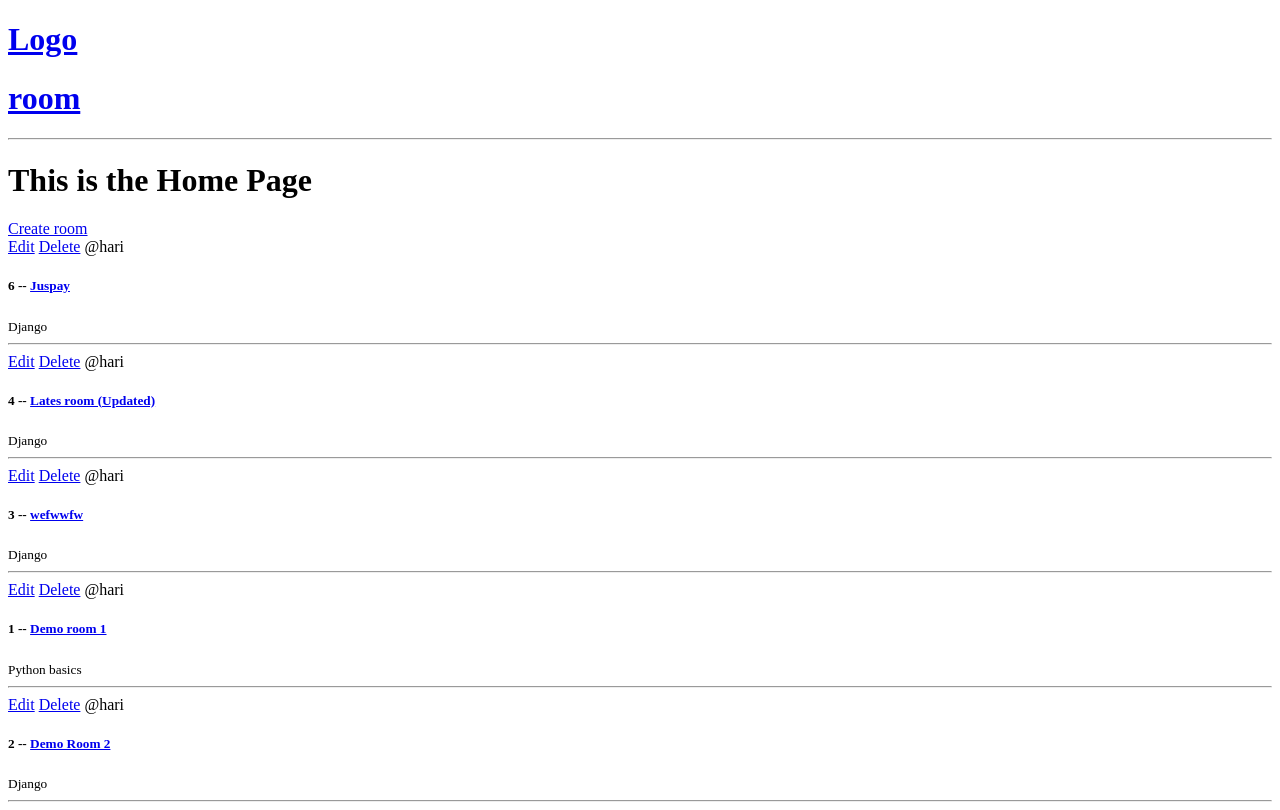
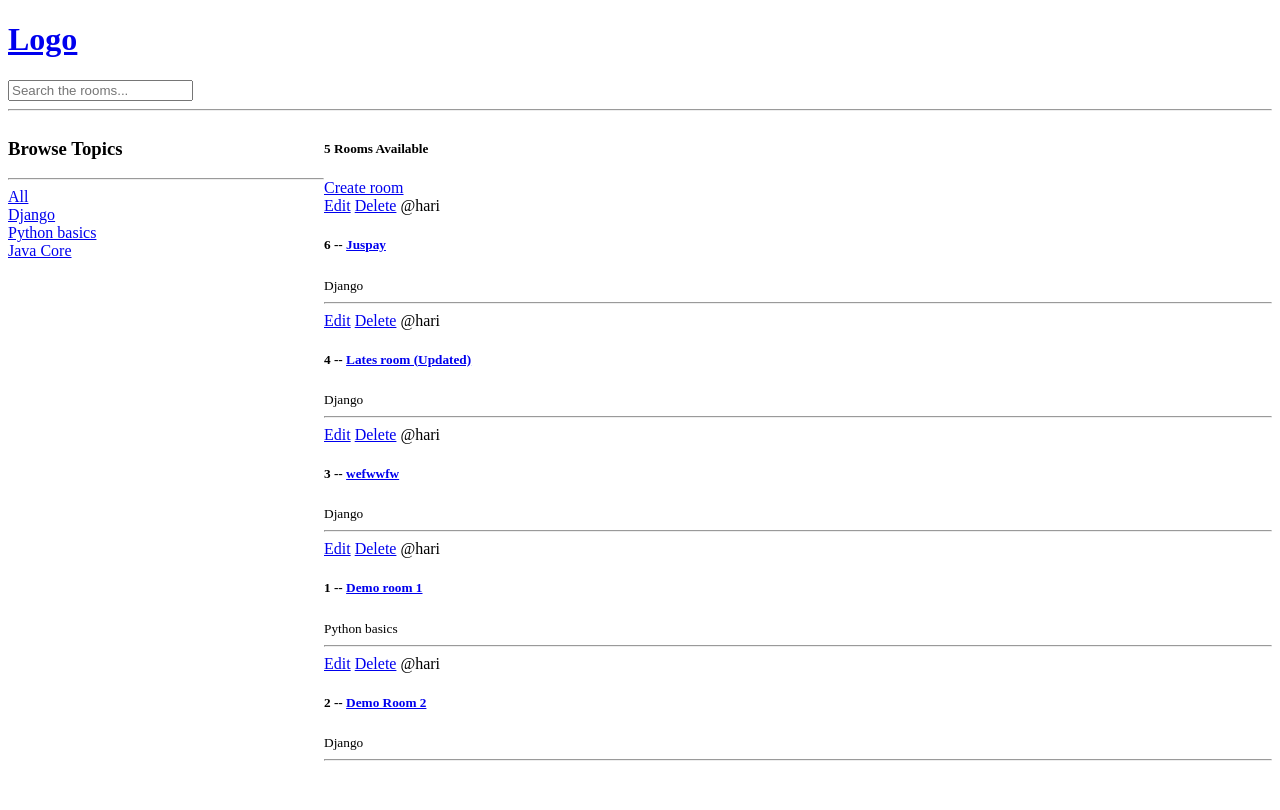
Before and after one commit to HariSirikonda/StudyBud, a Django app: page / in a window 1280 px wide. After the commit the page ends 761 px from the top, so only its background shows below. Run offline with Django 5.2, Linux system fonts and the light colour scheme; data comes from the database, SQL or seed files in the repository; both versions use the stored data as it was after the commit.

Commit message:
Added search Functionality

```diff
--- a/studybud/base/templates/base/home.html
+++ b/studybud/base/templates/base/home.html
@@ -1,10 +1,29 @@
 {% extends 'main.html' %}
 
 {% block content %}
-<h1>This is the Home Page</h1>
 
-<div>
+<style>
+    .home-container {
+        display: grid;
+        grid-template-columns: 1fr 3fr;
+    }
+</style>
+
+<div class="home-container">
     <div>
+        <h3>Browse Topics</h3>
+        <hr>
+        <div>
+            <a href="{% url 'home' %}">All</a>
+        </div>
+        {% for topic in topics %}
+        <div>
+            <a href="{% url 'home' %}?q={{topic.name}}">{{topic.name}}</a>
+        </div>
+        {% endfor %}
+    </div>
+    <div>
+        <h5>{{room_count}} Rooms Available</h5>
         <a href="{% url 'create-room' %}">Create room</a>
         {% for room in rooms %}
         <div>
--- a/studybud/base/views.py
+++ b/studybud/base/views.py
@@ -1,6 +1,7 @@
+from django.db.models import Q
 from django.http import HttpResponse
 from django.shortcuts import redirect, render
-from .models import Room
+from .models import Room, Topic
 from .forms import RoomForm
 
 rooms = [
@@ -11,8 +12,17 @@ rooms = [
 ]
 
 def home(request):
-    rooms = Room.objects.all()
-    context = {'rooms': rooms}
+    q = request.GET.get('q') if request.GET.get('q') != None else ''
+    rooms = Room.objects.filter(
+        Q(topic__name__icontains=q) |
+        Q(name__icontains = q) |
+        Q(description__icontains =q)
+    )
+
+    room_count = rooms.count()
+
+    topics = Topic.objects.all()
+    context = {'rooms': rooms, 'topics': topics, 'room_count': room_count}
     return render(request, 'base/home.html', context)
 
 def room(request, pk):
--- a/studybud/templates/navbar.html
+++ b/studybud/templates/navbar.html
@@ -2,8 +2,7 @@
     <h1>Logo</h1>
 </a>
 
-<a href="room/">
-    <h1>room</h1>
-</a>
-
+<form method="GET" action="{% url 'home' %}">
+    <input type="input" name="q" placeholder="Search the rooms..." />
+</form>
 <hr>
```
Also changed, not shown: studybud/db.sqlite3.
